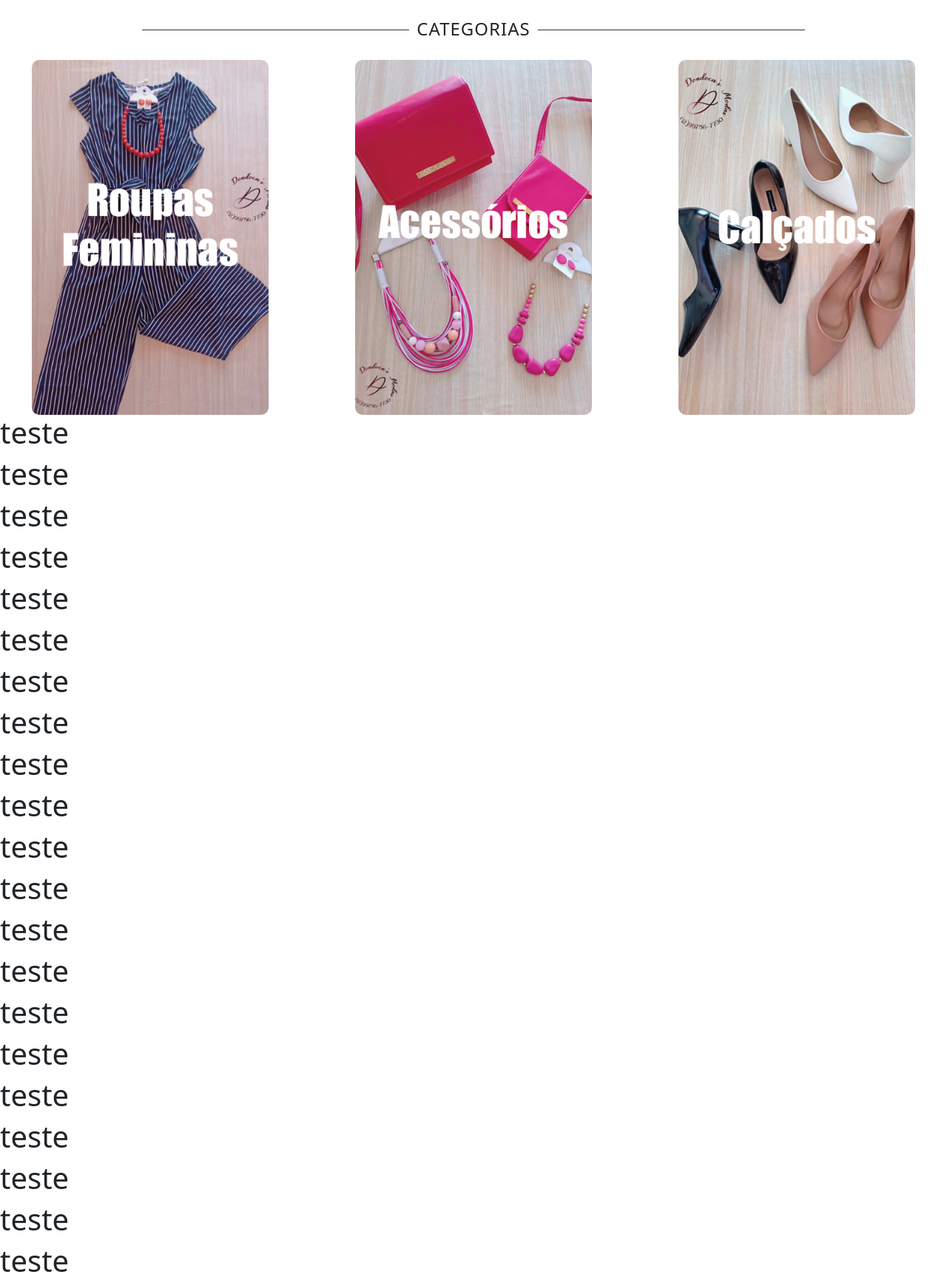
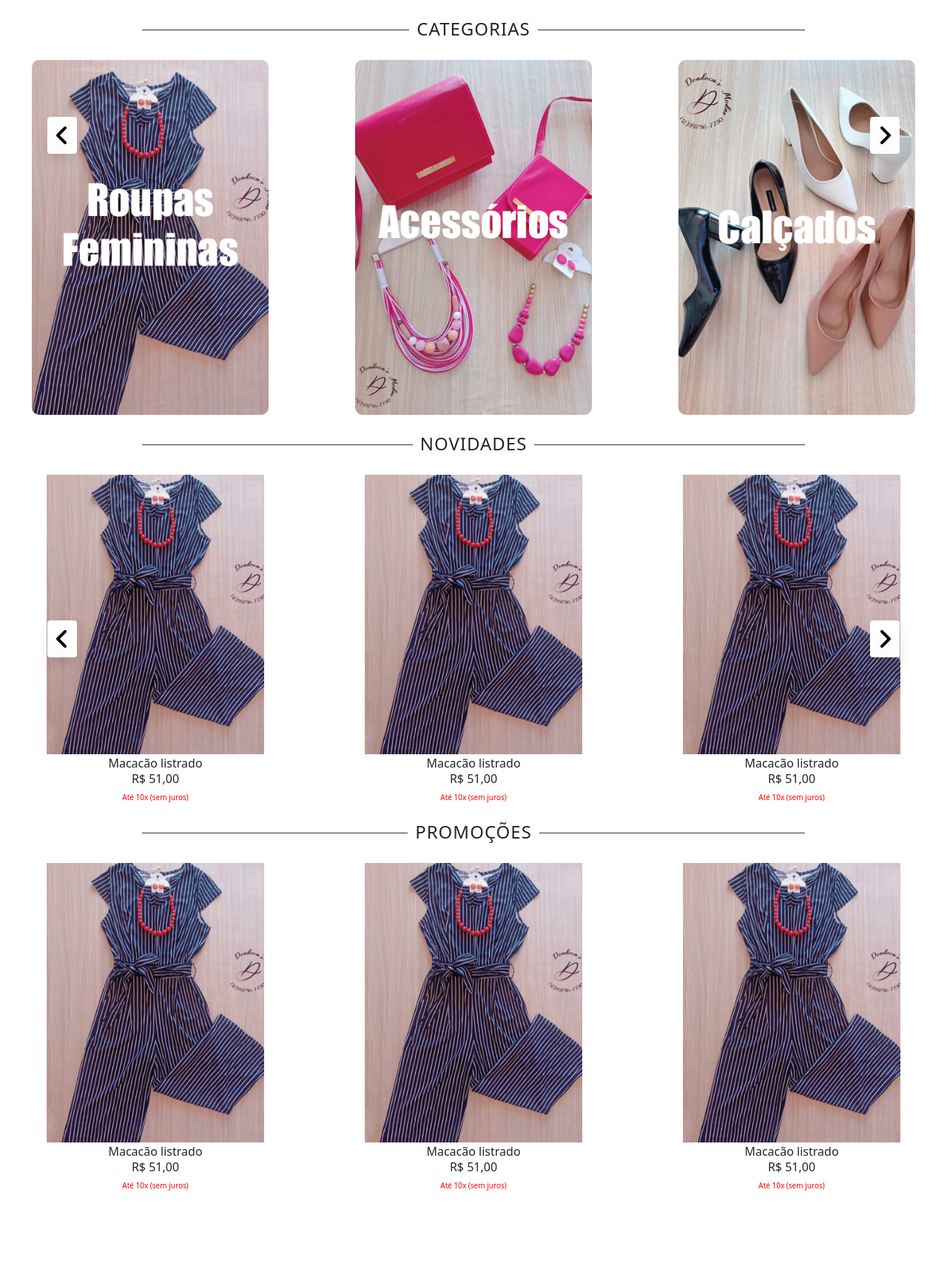
Before and after one commit to joaov-rizzardo/dondocas-ecommerce, a PHP site: page / in a window 1280 px wide. Shown: the part 217-1948 px from the top of the page at 74% size. After the commit the page ends 1827 px from the top, so only its background shows below. Run offline with PHP 8.4, Linux system fonts and the light colour scheme; style sheets or scripts are compiled from the project's sources; some libraries are stand-ins or nearby versions.

Commit message:
Finalizando slider

```diff
--- a/app/views/home.php
+++ b/app/views/home.php
@@ -35,43 +35,7 @@
                 </a>
             </div>
         </section>
-        <h1>teste</h1>
-        <h1>teste</h1>
-        <h1>teste</h1>
-        <h1>teste</h1>
-        <h1>teste</h1>
-        <h1>teste</h1>
-        <h1>teste</h1><h1>teste</h1>
-        <h1>teste</h1>
-        <h1>teste</h1>
-        <h1>teste</h1>
-        <h1>teste</h1>
-        <h1>teste</h1>
-        <h1>teste</h1><h1>teste</h1>
-        <h1>teste</h1>
-        <h1>teste</h1>
-        <h1>teste</h1>
-        <h1>teste</h1>
-        <h1>teste</h1>
-        <h1>teste</h1><h1>teste</h1>
-        <h1>teste</h1>
-        <h1>teste</h1>
-        <h1>teste</h1>
-        <h1>teste</h1>
-        <h1>teste</h1>
-        <h1>teste</h1><h1>teste</h1>
-        <h1>teste</h1>
-        <h1>teste</h1>
-        <h1>teste</h1>
-        <h1>teste</h1>
-        <h1>teste</h1>
-        <h1>teste</h1><h1>teste</h1>
-        <h1>teste</h1>
-        <h1>teste</h1>
-        <h1>teste</h1>
-        <h1>teste</h1>
-        <h1>teste</h1>
-        <h1>teste</h1>
+
         <!-- INICIO DA SESSÃO DE NOVIDADES -->
         <section id="novidades">
             <div class="div-titulo">
@@ -81,7 +45,7 @@
                     </span>
                 </div>
             </div>
-            <article style="margin-top: 40px;" id="slider-novidades">
+            <article id="slider-novidades">
                 <div class="glide">
                     <div class="glide__track" data-glide-el="track">
                         <ul class="glide__slides">
@@ -104,13 +68,39 @@
             </article>
         </section>
         <!-- FIM DA SESSÃO DE NOVIDADES -->
-        <h1>teste</h1>
-        <h1>teste</h1>
-        <h1>teste</h1>
-        <h1>teste</h1>
-        <h1>teste</h1>
-        <h1>teste</h1>
-        <h1>teste</h1>
+
+        <!-- INICIO DA SESSÃO DE PROMOÇÕES -->
+
+        <section id="promocoes">
+            <div class="div-titulo">
+                <div class="titulo">
+                    <span>
+                        promoções
+                    </span>
+                </div>
+            </div>
+
+            <article id="slider-promocoes">
+                <div class="promocoes">
+                    <div class="glide__track" data-glide-el="track">
+                        <ul class="glide__slides">
+                            <li class="glide__slide">
+                                <a href="https://www.google.com.br" style="display: block;">
+                                    <img class="img-novidades" src="img/novidades.jpg" alt="">
+                                </a>
+                                <span>Macacão listrado</span>
+                                <h6>R$ 51,00</h6>
+                                <small>Até 10x (sem juros)</small>
+                            </li>
+                        </ul>
+                        <div class="glide__arrows" data-glide-el="controls">
+                            <button class="glide__arrow glide__arrow--left" data-glide-dir="<"><i class="fa-solid fa-angle-left"></i></button>
+                            <button class="glide__arrow glide__arrow--right" data-glide-dir=">"><i class="fa-solid fa-angle-right"></i></button>
+                        </div>
+                    </div>
+                </div>
+            </article>
+        </section>
     </main>
 </body>
 
--- a/css/main.css
+++ b/css/main.css
@@ -189,22 +189,74 @@
   width: 100vw;
   margin-top: 40px;
 }
-#novidades .glide > div ul {
+#novidades #slider-novidades {
+  margin-top: 40px;
+}
+#novidades #slider-novidades .glide > div ul {
   text-align: center;
 }
-#novidades .glide > div ul li img {
+#novidades #slider-novidades .glide > div ul li img {
   width: 70%;
 }
-#novidades .glide > div ul li small {
+#novidades #slider-novidades .glide > div ul li small {
   font-size: 10px;
   color: red;
 }
-#novidades .glide > div button {
+#novidades #slider-novidades .glide > div button {
   color: black;
   font-size: 32px;
   border: none;
-  background: transparent;
+  background: #fff;
   z-index: 1;
+}
+@media (max-width: 1000px) {
+  #novidades #slider-novidades .glide > div button {
+    font-size: 24px;
+    width: 40px;
+  }
+}
+@media (max-width: 700px) {
+  #novidades #slider-novidades .glide > div button {
+    font-size: 16px;
+    width: 30px;
+  }
+}
+
+#promocoes {
+  width: 100vw;
+  margin-top: 40px;
+}
+#promocoes #slider-promocoes {
+  margin-top: 40px;
+}
+#promocoes #slider-promocoes .promocoes > div ul {
+  text-align: center;
+}
+#promocoes #slider-promocoes .promocoes > div ul li img {
+  width: 70%;
+}
+#promocoes #slider-promocoes .promocoes > div ul li small {
+  font-size: 10px;
+  color: red;
+}
+#promocoes #slider-promocoes .promocoes > div button {
+  color: black;
+  font-size: 32px;
+  border: none;
+  background: #fff;
+  z-index: 1;
+}
+@media (max-width: 1000px) {
+  #promocoes #slider-promocoes .promocoes > div button {
+    font-size: 24px;
+    width: 40px;
+  }
+}
+@media (max-width: 700px) {
+  #promocoes #slider-promocoes .promocoes > div button {
+    font-size: 16px;
+    width: 30px;
+  }
 }
 
 /*# sourceMappingURL=main.css.map */
--- a/js/main.js
+++ b/js/main.js
@@ -1,5 +1,5 @@
 
-// Configurações para o slider
+// Configurações para o slider de novidades
 let glide = new Glide('.glide', {
   type: 'carousel',
   perView: 3,
@@ -18,11 +18,20 @@
 
 glide.mount()
 
+let promocoes = new Glide('.promocoes', {
+  type: 'carousel',
+  perView: 3,
+  startAt: 0,
+  autoplay: 2000,
+  hoverpause: true,
+  breakpoints: {
+    1024: {
+      perView: 2
+    },
+    600: {
+      perView: 2
+    }
+  }
+})
 
-// Alinhando o controle do slider com as imagens
-const img = document.querySelector('.img-novidades')
-const coordenadas = img.getBoundingClientRect()
-console.log(coordenadas)
-const setaEsquerda = document.querySelector('.glide__arrow--left');
-setaEsquerda.style.position = 'absolute'
-setaEsquerda.style.top = coordenadas.y
+promocoes.mount()
--- a/scss/main.scss
+++ b/scss/main.scss
@@ -25,6 +25,44 @@
 div.div-titulo{
     display: flex;
     justify-content: center;
+}
+
+@mixin slider{
+    >div{
+        ul{
+            text-align: center;
+            li {
+                img{
+                    width: 70%;
+
+                }
+                small{
+                    font-size: 10px;
+                    color: red;
+
+                }
+            }
+        }
+
+        button{
+            color: black;
+            font-size: 32px;
+            border: none;
+            background: #fff;
+            z-index: 1;
+            @media(max-width: 1000px){
+                font-size: 24px;
+                width: 40px;
+            }
+
+            @media(max-width: 700px){
+                font-size: 16px;
+                width: 30px;
+            }
+
+
+        }
+    }
 }
 
 section#categorias{
@@ -64,31 +102,24 @@
     width: 100vw;
     margin-top: $margin;
 
-    .glide{
-        >div{
-            ul{
-                text-align: center;
-                li {
-                    img{
-                        width: 70%;
+    #slider-novidades{
+        margin-top: $margin;
 
-                    }
-
-                    small{
-                        font-size: 10px;
-                        color: red;
-
-                    }
-                }
-            }
-
-            button{
-                color: black;
-                font-size: 32px;
-                border: none;
-                background: transparent;
-                z-index: 1;
-            }
+        .glide{
+            @include slider;
         }
     }
 }
+
+#promocoes{
+    width: 100vw;
+    margin-top:$margin;
+
+    #slider-promocoes {
+        margin-top: $margin;
+
+        .promocoes{
+            @include slider;
+        }
+    }
+}
```
Also changed, not shown: 1 other file.
